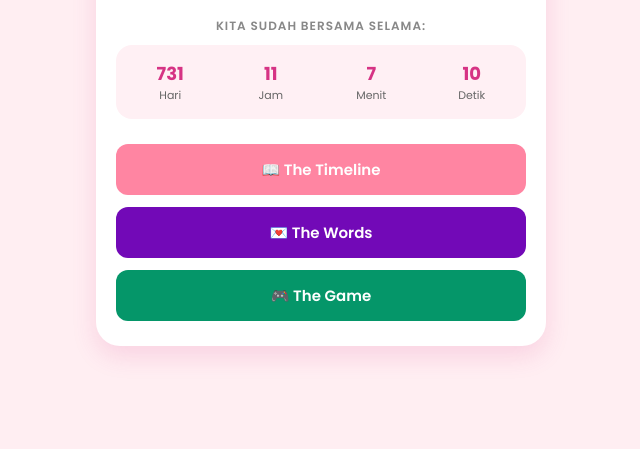
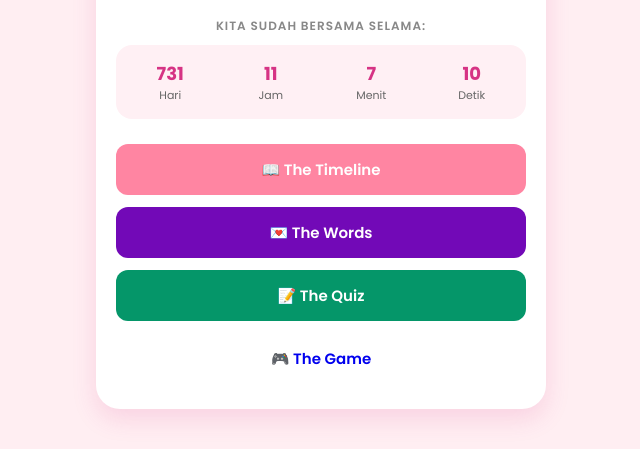
Before and after one commit to theclovee/the-song-of-sun, a plain HTML site: page index.html in a window 1280 px wide. Shown: the part 432-881 px from the top of the page, without its empty margins (319-959 px from the left). Before the commit the page ends 818 px from the top, so only its background shows below. Drawn offline with Linux system fonts and the light colour scheme.

Commit message:
Rename button class from btn-game to btn-quiz

```diff
--- a/index.html
+++ b/index.html
@@ -109,7 +109,7 @@
       background-color: #7209b7;
       color: #ffffff;
     }
-    .btn-game {
+    .btn-quiz {
       background-color: #059669;
       color: #ffffff;
     }
@@ -140,6 +140,7 @@
     <div class="button-group">
       <a href="linimasa.html" class="btn btn-timeline">📖 The Timeline</a>
       <a href="surat.html" class="btn btn-words">💌 The Words</a>
+      <a href="quiz.html" class="btn btn-quiz">📝 The Quiz</a>
       <a href="game.html" class="btn btn-game">🎮 The Game</a>
     </div>
   </div>
```
